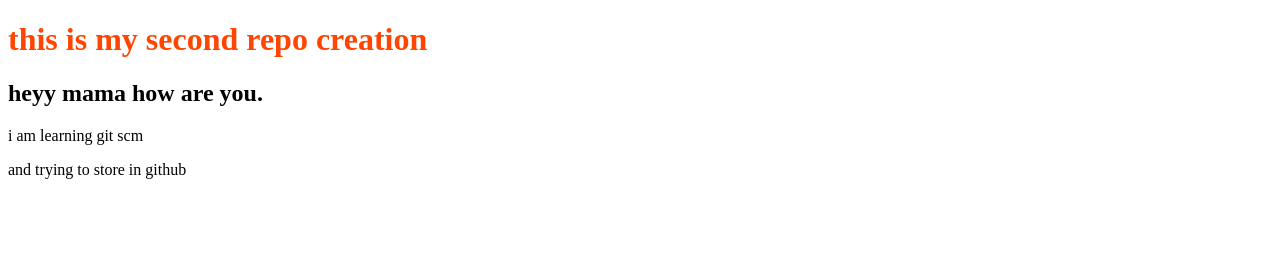
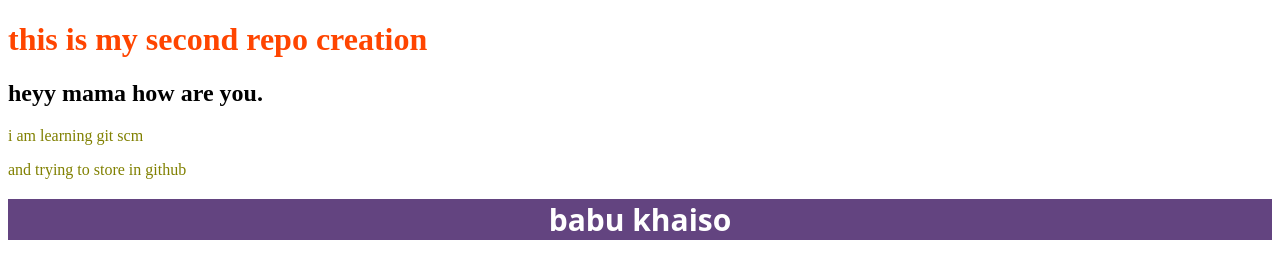
Before and after one commit to programmer-sabbir/my-second-commit, a plain HTML site: page index.html in a window 1280 px wide. Drawn offline with Linux system fonts and the light colour scheme.

Commit message:
new header added

```diff
--- a/index.html
+++ b/index.html
@@ -14,5 +14,7 @@
     <p>i am learning git scm</p>
     <p>and trying to store in github</p>
 
+    <h1 class="big-font">babu khaiso</h1>
+
 </body>
 </html>
--- a/style.css
+++ b/style.css
@@ -1,3 +1,14 @@
 h1{
     color: orangered;
 }
+p{
+    color: olive;
+}
+.big-font{
+    font-size: 30px;
+    font-weight: 700;
+    font-family: system-ui, -apple-system, BlinkMacSystemFont, 'Segoe UI', Roboto, Oxygen, Ubuntu, Cantarell, 'Open Sans', 'Helvetica Neue', sans-serif;
+    color: white;
+    background-color: #634480;
+    text-align: center;
+}
```
